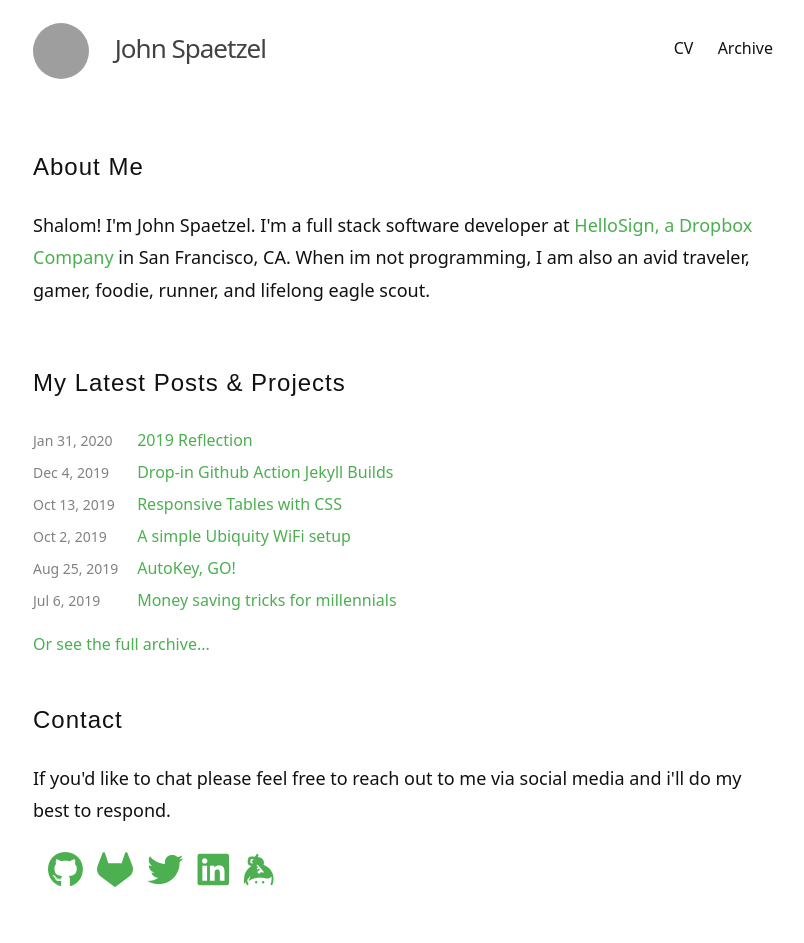
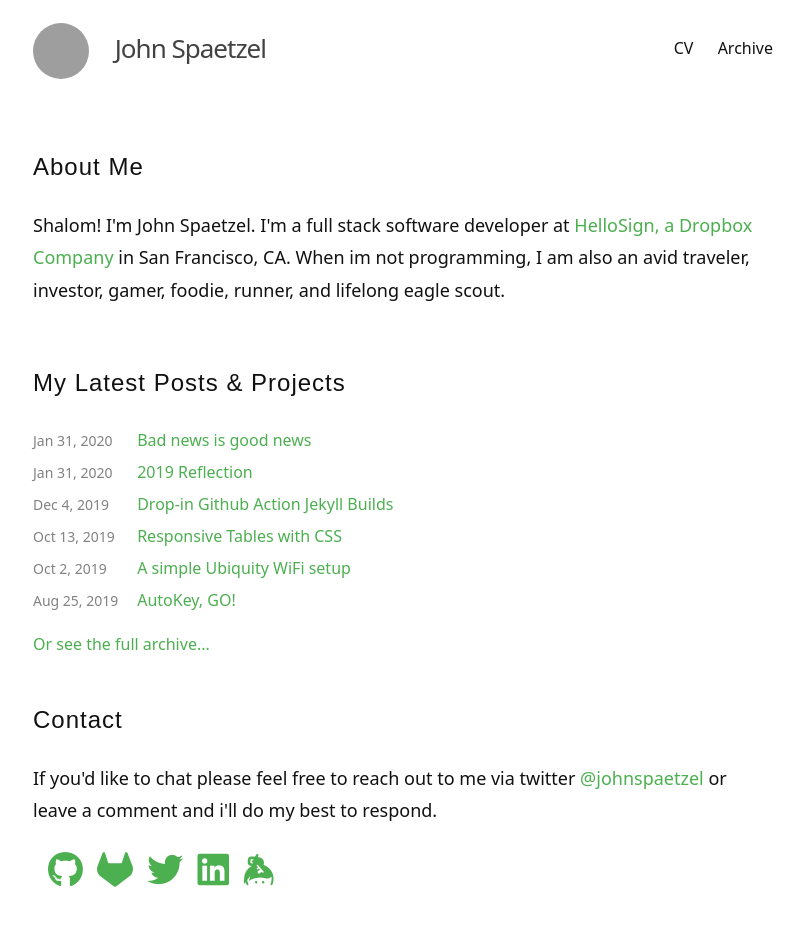
Before and after one commit to jspaetzel/meh.dev, a Jekyll site: the page built from index.html, in a window 1280 px wide. Shown: the whole page, without its empty margins (237-1041 px from the left). Built offline with Jekyll 4.4.1, drawn with Linux system fonts in a browser that asks for light colours; nearby versions of some CDN libraries; some of the changed lines change nothing that is shown; grey boxes are pictures that could not be loaded.

Commit message:
add bad news is good news post

```diff
--- a/_posts/2019-07-06-money-saving-tricks-for-millennials.markdown
+++ b/_posts/2019-07-06-money-saving-tricks-for-millennials.markdown
@@ -3,7 +3,7 @@ layout: post
 title:  "Money saving tricks for millennials"
 date:   2019-07-06 00:00:00 -0800
 tags:
-- Financial
+- Money
 ---
 
 It's interesting to me how even small amounts of money can be used to make more money. Here's what im doing so that I can save more money without cutting down on avocado toast or my travel plans. I try to ensure that all of my idle money is put to work as much as possible while limiting my exposure to risk <!--more-->and keeping it readily available for when I have high unexpected expenses.
--- /dev/null
+++ b/_posts/2020-02-09-investing-on-bad-news.markdown
@@ -0,0 +1,81 @@
+---
+layout: post
+title:  "Bad news is good news"
+date:   2020-01-31 00:00:00 -0800
+tags:
+- Money
+- Stocks
+- Options
+---
+
+It's a pretty easy to make money in the stock market currently and has been for the last several years, and so it's been a really good time to learn about investing. I have a Vanguard 401k, a [personal account with Robinhood](http://join.robinhood.com/johns536) which I invest manually, and a new [automated investing account with SoFi](https://www.sofi.com/share/invest/2424769).
+
+> ⚠️ This post is only about investments, not cash or savings. My investments are almost entirely for fun currently so don't take any of this as investment advice.
+
+## My performance in 2019
+Over 2019 performance has not been bad. I easily beat my minimum target of 6% but these numbers could & should be higher. The S&P 500 hit 28.5% and Nasdaq did better at 35%!
+* Vanguard: **9%**
+* Robinhood: **27%** in 2019
+* SoFi Automated (aggressive): Too new for a percentage. (I want to see how this compares to the other two as another point of reference and will write another post in the future.)
+
+I'm comfortable with having an aggressive stock portfolio so later last year I shifted Vanguard over to mostly stocks and have seen better performance since then. I'm more limited to specific funds with that account so it's mostly hands off now.
+
+As for Robinhood my strategy is going to remain similar, I think I just need to follow my own advice more often and not take as many risks on less known companies.
+
+> ![Robinhood 1 Yr](./assets/robinhood_bad_news_is_good_news.png)
+> Robinhood from Feb 2019 to Feb 2020
+
+## Picking companies
+The hardest part for me is picking companies. The companies that have done best for me are ones that I'm personally familiar, I've used their products, I know their quality, and hopefully I've met a few people who work there. Whereas the worst performing ones have been companies that I know by name but most of my insight is from the news rather then hands on experience.
+
+### My 5 top performers (overall)
+Apple and Microsoft are obvious winners that everyone should probably own.
+
+1. AMD 349%
+2. Ubiquity 155%.
+3. Apple 101%
+4. Microsoft 96%
+5. PG&E 86%.
+
+Ubiquity was an interesting buy because I setup one of their products and bought a few shares in the same week. I was convinced immediately using their product that they'd do well and I still feel this way.
+
+PG&E is another interesting choice, I felt really strongly that they'd recover after the disaster they went through last year and so far that's been true, albeit slowly over many months.
+
+AMD was a bit of a fluke, I felt like they were really undervalued and bought at the perfect time during a dip. For PG&E and AMD I felt confident enough to invest a small sum, next time I think I'll try a little more.
+
+### My 5 worst performers (overall)
+The ones I'm most familiar with are GM and Boeing which I've learned more about and think they'll turn around.
+
+1. Barclays -10%
+2. GM -10%
+3. Charles Schwab -9%
+4. Boeing -9%
+5. GE -5%
+
+The thing I did wrong on all of these was that I didn't really know much about the companies before buying them. I've only briefly used Barclays, I know whats in Charles Schwab's portfolio, I've never bought a GM car or a GE appliance, and im not buying an airplane from Boeing anytime soon. So for all 5 of these I don't have a relationship which explains why I am out of touch.
+
+## Buying stocks
+Once I've picked a company out I start watching it's ticker. I rarely buy the first time I look it up, rather check several times to see how it's performing. In general I'll wait for a large dip which is usually the result of some bad news. My philosophy here is that companies that I've picked I believe can withstand controversy, if something bad happens, they'll bounce back.
+
+1. Follow news, wait until something bad affect the stock price.
+2. Watch stock prices fall, follow news.
+3. Buy stock at a low point of ~15% or more below previous market avg when it appears to be leveling off.
+4. Watch stock price rise and hold until the previous high has passed. Or hold permanently.
+
+This strategy doesn't get any **big** wins since it mostly just improves on the initial purchase. But it's worked well enough so far, and I think if I stick with better companies my rates will improve.
+
+## Buying options
+
+I'm trying options trading now as well and am following a related strategy.
+
+At the same time I decide if I'm going to buy a stock I also do a quick analysis for how quickly I think it will bounce back. If my gut says it'll bounce back within a few weeks I buy calls and then track things closely.
+
+So far I'm up about 200% with this strategy and intend to only re-invest as much as I profit to limit my exposure.
+
+# Thanks for reading
+
+If you have any comments or questions please leave a comment or reach out to me on twitter [@johnspaetzel](https://twitter.com/johnspaetzel).
+
+If you want to sign-up for Robinhood or SoFi please consider using my referral links! I use these two providers because they've honestly been my favorites. Besides these referral links **this is not a sponsored post**.
+* [Robinhood: http://join.robinhood.com/johns536](http://join.robinhood.com/johns536)
+* [SoFi: https://www.sofi.com/share/invest/2424769](https://www.sofi.com/share/invest/2424769)
--- a/index.html
+++ b/index.html
@@ -6,7 +6,7 @@ layout: default
     <div class="page-content">
         <div class="item">
             <h2>About Me</h2>
-            <p><span id="hello">Hello</span>! I'm John Spaetzel. I'm a full stack software developer at <a href="https://www.hellosign.com/" target="_blank">HelloSign, a Dropbox Company</a> in San Francisco, CA. When im not programming, I am also an avid traveler, gamer, foodie, runner, and lifelong eagle scout.</p>
+            <p><span id="hello">Hello</span>! I'm John Spaetzel. I'm a full stack software developer at <a href="https://www.hellosign.com/" target="_blank">HelloSign, a Dropbox Company</a> in San Francisco, CA. When im not programming, I am also an avid traveler, investor, gamer, foodie, runner, and lifelong eagle scout.</p>
 
             <br/>
             <h2>My Latest Posts & Projects</h2>
@@ -23,7 +23,7 @@ layout: default
 
             <br/>
             <h2>Contact</h2>
-            <p>If you'd like to chat please feel free to reach out to me via social media and i'll do my best to respond.</p>
+            <p>If you'd like to chat please feel free to reach out to me via twitter <a href="https://twitter.com/johnspaetzel" target="_blank">@johnspaetzel</a> or leave a comment and i'll do my best to respond.</p>
             <div class="social">
                 <a href="https://github.com/jspaetzel"><i class="fab fa-github" aria-hidden="true"></i></a>
                 <a href="https://gitlab.com/jspaetzel"><i class="fab fa-gitlab" aria-hidden="true"></i></a>
```
Also changed, not shown: assets/robinhood_bad_news_is_good_news.png (added).
